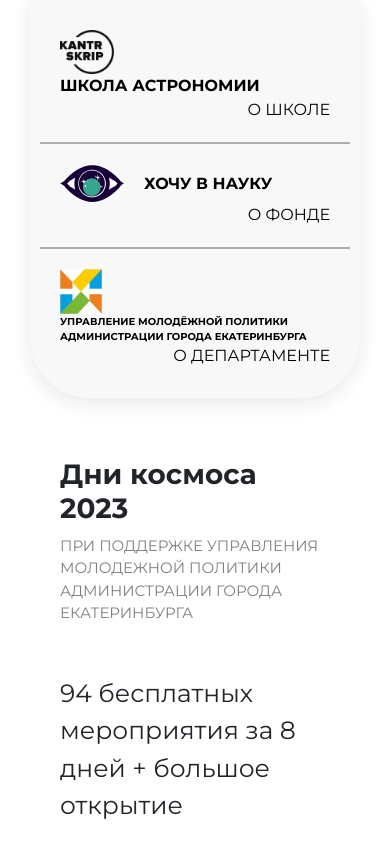
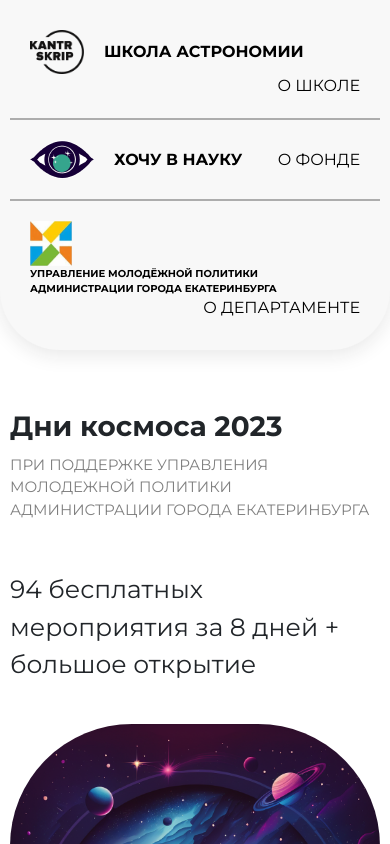
Before and after one commit to olafeonk/space-days, a React (Create React App) app in the folder frontend/: page /#/ in a window 390 px wide. Shown: the top 844 px of the page. Built offline with nearby package versions, Linux system fonts and the light colour scheme; no server answers.

Commit message:
улучшена мобильная версия

```diff
--- a/frontend/src/App.css
+++ b/frontend/src/App.css
@@ -175,7 +175,6 @@ button.hidden {
 
 .present img {
   width: 440px;
-  height: 430px;
   object-fit: contain;
 }
 
@@ -777,7 +776,31 @@ input[type="radio"] {
 
   .map p,
   .map h3 {
-    margin-left: 30px;
     text-align: left;
   }
+
+  .map h2,
+  .archive h2,
+  .partners h2,
+  .present h2 {
+    font-size: 2rem;
+  }
+
+  .banner,
+  .present {
+    padding: 60px 10px 0;
+  }
+
+  .header,
+  .footer {
+    margin: 0;
+  }
+
+  .map__steps img {
+    margin: 25px -25px 15px 25px;
+  }
+
+  .present {
+    gap: 50px;
+  }
 }
```
